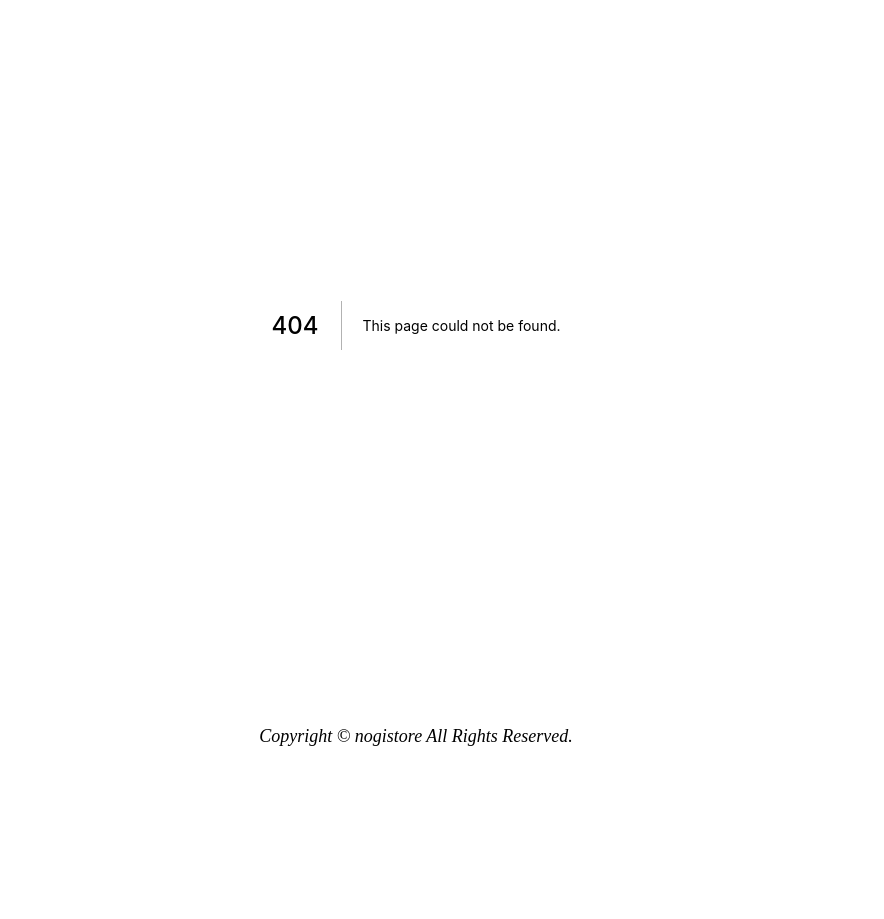
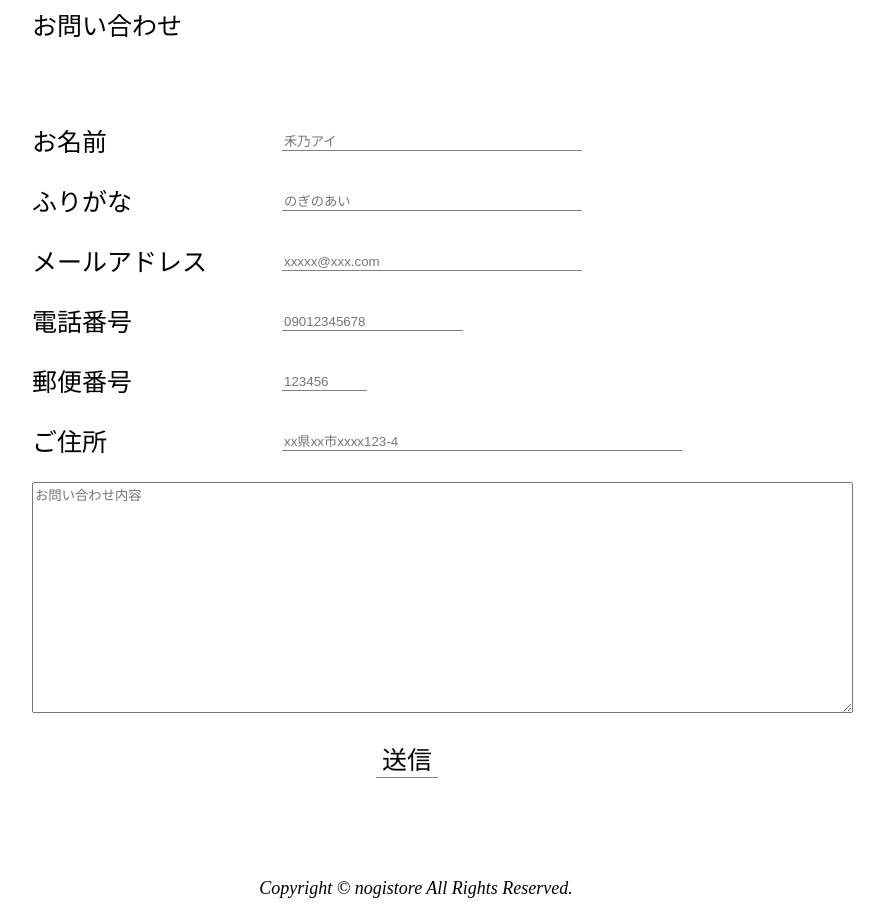
Before and after one commit to kiyo6318/test20210103, a Next.js app: page /contact in a window 1280 px wide. Before the commit this address had no page. Shown: the part 420-1339 px from the top of the page, without its empty margins (224-1108 px from the left). Before the commit the page ends 1187 px from the top, so only its background shows below. Built offline with nearby package versions, Linux system fonts and the light colour scheme.

Commit message:
Add: contactページ追加

```diff
--- /dev/null
+++ b/pages/contact.js
@@ -0,0 +1,35 @@
+import styles from '../styles/Contact.module.css'
+
+export default function Contact() {
+  return(
+    <div className={styles.container}>
+      <script src="https://yubinbango.github.io/yubinbango/yubinbango.js" charSet="UTF-8"></script>
+      <p className={styles.title}>お問い合わせ</p>
+        <form className={"h-adr" + " " + styles.form_style}>
+          <label className={styles.name} htmlFor="name"><span>お名前</span><input type="text" name="name" placeholder="禾乃アイ" /></label>
+
+          <label className={styles.kana} htmlFor="kana"><span>ふりがな</span><input type="text" name="text" placeholder="のぎのあい" /></label>
+
+          <label className={styles.mail} htmlFor="mail"><span>メールアドレス</span><input type="email" name="mail" placeholder="xxxxx@xxx.com" /></label>
+
+          <label className={styles.tel} htmlFor="tel"><span>電話番号</span><input type="tel" name="tel" placeholder="09012345678" /></label>
+
+          <label className={styles.zip_code}>
+            <input type="hidden" className="p-country-name" value="Japan" />
+            <span>郵便番号</span>
+            <input type="text" className="p-postal-code" size="8" maxLength="8" placeholder="123456" />
+          </label>
+          <label className={styles.address}>
+            <span>ご住所</span>
+            <input type="text" className="p-region p-locaty p-street-address p-extended-address" placeholder="xx県xx市xxxx123-4" />
+          </label>
+          <textarea rows="15" cols="100" placeholder="お問い合わせ内容"></textarea>
+          <label className={styles.button_wrapper}>
+            <button type="submit" className={styles.submit}>
+                送信
+            </button>
+          </label>
+        </form>
+    </div>
+  )
+}
--- /dev/null
+++ b/styles/Contact.module.css
@@ -0,0 +1,54 @@
+.container{
+  width: 60%;
+  margin: 0 auto;
+  font-size: 2.5rem;
+}
+
+.title{
+  margin: 8rem 0;
+}
+
+
+.form_style{
+  width: 750px;
+  font-size: 2.5rem;
+  margin-bottom: 10rem;
+}
+
+.form_style > label{
+  display:block;
+  margin-bottom: 30px;
+}
+
+.form_style > label > span {
+  float: left;
+  min-width: 250px;
+}
+
+.form_style > label > input,
+.form_style > label > button {
+  border: none;
+  border-bottom: 1px solid gray;
+  outline: none;
+  background: none;
+}
+
+.button_wrapper{
+  margin-top: 20px;
+  text-align: center;
+}
+
+.submit{
+  font-size: 2.5rem;
+}
+
+.name > input,
+.kana > input,
+.mail > input
+{
+  width: 300px;
+}
+
+.address > input{
+  width:  400px;
+}
```
